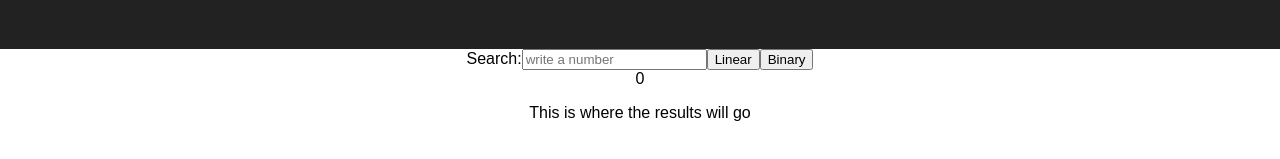
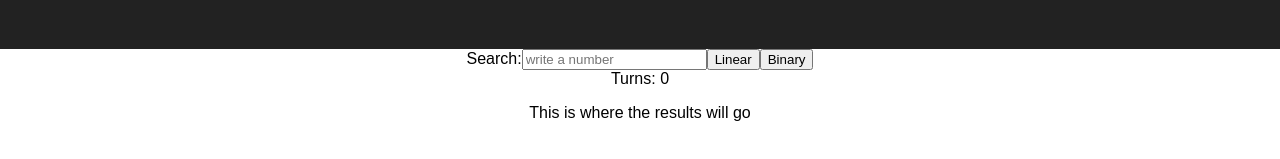
Before and after one commit to thinkful-ei20/tammy-cam-dsa-searching, a React (Create React App) app: page / in a window 1280 px wide. Shown: the part 141-300 px from the top of the page. Built offline with nearby package versions, Linux system fonts and the light colour scheme.

Commit message:
Prettied up the span and console logs

```diff
--- a/src/Form.js
+++ b/src/Form.js
@@ -23,7 +23,6 @@ export default class SearchForm extends React.Component{
 
   linearSearch = (num, counter = 0) => {
     let data = this.state.data;
-    // let currentCount = 0;
 
     for(let i = 0; i < data.length; i++){
       counter++;
@@ -74,7 +73,6 @@ export default class SearchForm extends React.Component{
     return 'Value not found!';
 };
   render() {
-    console.log(this.state);
     return(
       <div>
         <form>
@@ -93,7 +91,7 @@ export default class SearchForm extends React.Component{
           Binary</button>
         </form>
         {/* <span>{this.state.counter ? this.state.counter + 1 : 0}</span> */}
-        <span>{this.state.counter}</span>
+        <span>Turns: {this.state.counter}</span>
       </div>
     )
   }
--- a/src/index.js
+++ b/src/index.js
@@ -5,7 +5,7 @@ import App from './App';
 import registerServiceWorker from './registerServiceWorker';
 
 //dataset pass into as a prop
-let data = [89, 30, 25, 32, 72];
-// let data = [89, 30, 25, 32, 72, 70, 51, 42, 25, 24, 53, 55, 78, 50, 13, 40, 48, 32, 26, 2, 14, 33, 45, 72, 56, 44, 21, 88, 27, 68, 15, 62, 93, 98, 73, 28, 16, 46, 87, 28, 65, 38, 67, 16, 85, 63, 23, 69, 64, 91, 9, 70, 81, 27, 97, 82, 6, 88, 3, 7, 46, 13, 11, 64, 76, 31, 26, 38, 28, 13, 17, 69, 90, 1, 6, 7, 64, 43, 9, 73, 80, 98, 46, 27, 22, 87, 49, 83, 6, 39, 42, 51, 54, 84, 34, 53, 78, 40, 14, 5]
+// let data = [89, 30, 25, 32, 72];
+let data = [89, 30, 25, 32, 72, 70, 51, 42, 25, 24, 53, 55, 78, 50, 13, 40, 48, 32, 26, 2, 14, 33, 45, 72, 56, 44, 21, 88, 27, 68, 15, 62, 93, 98, 73, 28, 16, 46, 87, 28, 65, 38, 67, 16, 85, 63, 23, 69, 64, 91, 9, 70, 81, 27, 97, 82, 6, 88, 3, 7, 46, 13, 11, 64, 76, 31, 26, 38, 28, 13, 17, 69, 90, 1, 6, 7, 64, 43, 9, 73, 80, 98, 46, 27, 22, 87, 49, 83, 6, 39, 42, 51, 54, 84, 34, 53, 78, 40, 14, 5]
 ReactDOM.render(<App data={data}/>, document.getElementById('root'));
 registerServiceWorker();
```
